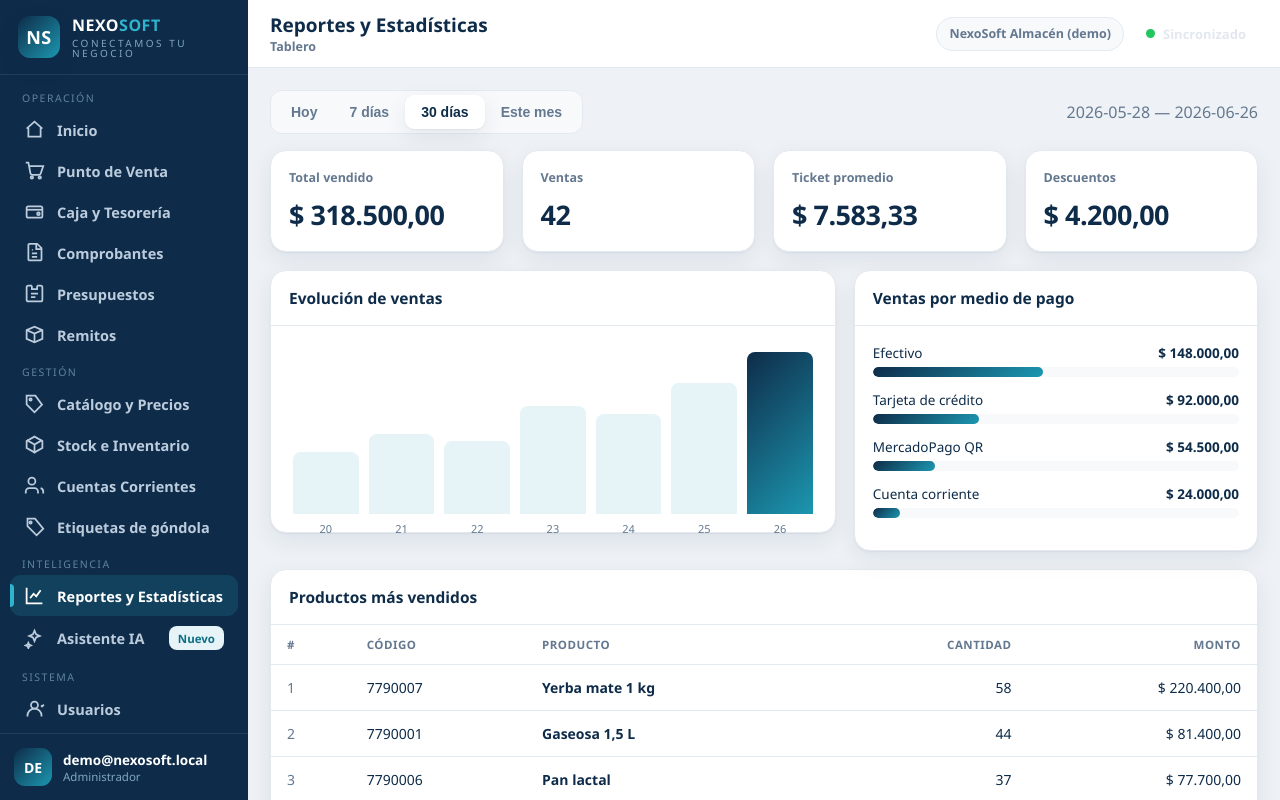
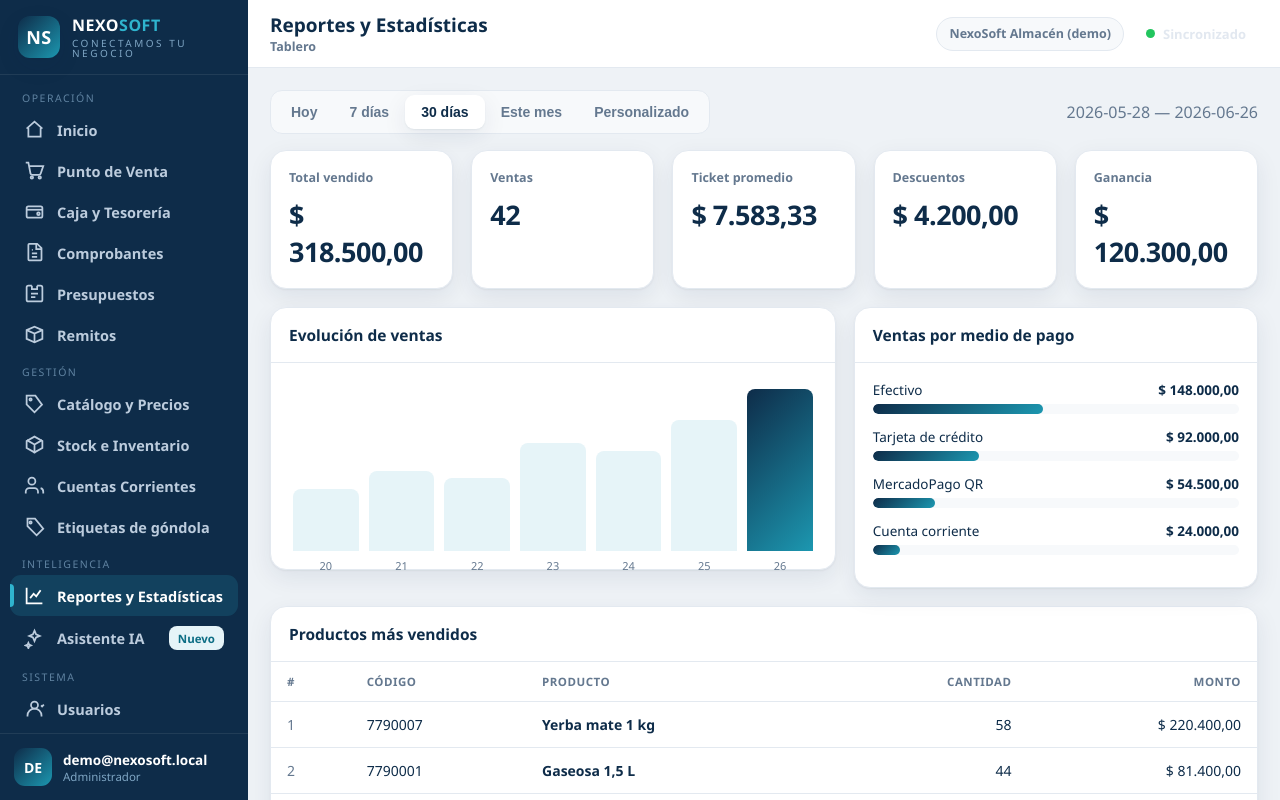
Before and after one commit to nexosoftfsa/nexosoft-pos, a React (Vite) app in the folder apps/pos-desktop/: page / in a window 1280 px wide. Both pictures are taken after a click on the button "Reportes y Estadísticas". Built offline with nearby package versions, Linux system fonts and the light colour scheme.

Commit message:
feat(pos): selector de rango personalizado y KPI de ganancia en Reportes
Nuevo boton Personalizado con dos inputs datetime-local (desde/hasta)
junto a los presets existentes (Hoy/7 dias/30 dias/Este mes, sin cambios
de comportamiento). Quinto KPI Ganancia usando el nuevo endpoint de
rentabilidad.

```diff
--- a/apps/pos-desktop/src/componentes/ReportesPos.tsx
+++ b/apps/pos-desktop/src/componentes/ReportesPos.tsx
@@ -11,13 +11,28 @@ import {
   ErrorReportes,
   type ClienteReportes,
   type PuntoSerie,
+  type Rentabilidad,
   type ResumenVentas,
   type TopProducto,
   type VentaPorMedio,
 } from "../sync/cliente-reportes";
 import { pesos } from "../formato";
 import { etiquetaMedioPago } from "./comprobantes-helpers";
-import { PRESETS, porcentaje, rangoDe, type PresetRango } from "./reportes-helpers";
+import {
+  aIsoFechaHora,
+  PRESETS,
+  porcentaje,
+  rangoDe,
+  type PresetRango,
+  type RangoFechas,
+} from "./reportes-helpers";
+
+/** Rango personalizado por defecto: desde la medianoche de hoy hasta ahora. */
+function rangoPersonalizadoInicial(): RangoFechas {
+  const ahora = new Date();
+  const medianoche = new Date(ahora.getFullYear(), ahora.getMonth(), ahora.getDate());
+  return { desde: aIsoFechaHora(medianoche), hasta: aIsoFechaHora(ahora) };
+}
 
 function mensaje(e: unknown): string {
   if (e instanceof ErrorReportes) return e.message;
@@ -38,27 +53,33 @@ interface Datos {
   serie: PuntoSerie[];
   medios: VentaPorMedio[];
   top: TopProducto[];
+  rentabilidad: Rentabilidad;
 }
 
 export function ReportesPos({ cliente }: { cliente: ClienteReportes }) {
   const [preset, setPreset] = useState<PresetRango>("treinta");
+  const [rangoCustom, setRangoCustom] = useState<RangoFechas>(rangoPersonalizadoInicial);
   const [datos, setDatos] = useState<Datos | null>(null);
   const [cargando, setCargando] = useState(true);
   const [error, setError] = useState<string | null>(null);
 
-  const rango = useMemo(() => rangoDe(preset), [preset]);
+  const rango = useMemo(
+    () => (preset === "personalizado" ? rangoCustom : rangoDe(preset)),
+    [preset, rangoCustom],
+  );
 
   const cargar = useCallback(async () => {
     setCargando(true);
     setError(null);
     try {
-      const [resumen, serie, medios, top] = await Promise.all([
+      const [resumen, serie, medios, top, rentabilidad] = await Promise.all([
         cliente.resumen(rango),
         cliente.serie(rango),
         cliente.porMedioPago(rango),
         cliente.topProductos(rango, 10),
+        cliente.rentabilidad(rango),
       ]);
-      setDatos({ resumen, serie, medios, top });
+      setDatos({ resumen, serie, medios, top, rentabilidad });
     } catch (e) {
       setError(mensaje(e));
       setDatos(null);
@@ -94,7 +115,38 @@ export function ReportesPos({ cliente }: { cliente: ClienteReportes }) {
               {p.etiqueta}
             </button>
           ))}
+          <button
+            type="button"
+            className={preset === "personalizado" ? "on" : ""}
+            onClick={() => setPreset("personalizado")}
+          >
+            Personalizado
+          </button>
         </span>
+        {preset === "personalizado" && (
+          <span className="rango-personalizado">
+            <label>
+              Desde
+              <input
+                type="datetime-local"
+                className="input"
+                value={rangoCustom.desde}
+                max={rangoCustom.hasta}
+                onChange={(e) => setRangoCustom((r) => ({ ...r, desde: e.target.value }))}
+              />
+            </label>
+            <label>
+              Hasta
+              <input
+                type="datetime-local"
+                className="input"
+                value={rangoCustom.hasta}
+                min={rangoCustom.desde}
+                onChange={(e) => setRangoCustom((r) => ({ ...r, hasta: e.target.value }))}
+              />
+            </label>
+          </span>
+        )}
         <div className="spacer" />
         <span className="muted">
           {rango.desde} — {rango.hasta}
@@ -106,7 +158,7 @@ export function ReportesPos({ cliente }: { cliente: ClienteReportes }) {
 
       {!cargando && datos !== null && (
         <>
-          <div className="kpis kpis--4">
+          <div className="kpis kpis--5">
             <div className="kpi">
               <div className="kpi__label">Total vendido</div>
               <div className="kpi__val">{money(datos.resumen.totalVendido)}</div>
@@ -122,6 +174,10 @@ export function ReportesPos({ cliente }: { cliente: ClienteReportes }) {
             <div className="kpi">
               <div className="kpi__label">Descuentos</div>
               <div className="kpi__val">{money(datos.resumen.totalDescuentos)}</div>
+            </div>
+            <div className="kpi">
+              <div className="kpi__label">Ganancia</div>
+              <div className="kpi__val">{money(datos.rentabilidad.gananciaBruta)}</div>
             </div>
           </div>
 
--- a/apps/pos-desktop/src/componentes/reportes-helpers.ts
+++ b/apps/pos-desktop/src/componentes/reportes-helpers.ts
@@ -4,7 +4,7 @@
  * `/reportes` de la Fase 6.
  */
 
-export type PresetRango = "hoy" | "semana" | "treinta" | "mes";
+export type PresetRango = "hoy" | "semana" | "treinta" | "mes" | "personalizado";
 
 export interface RangoFechas {
   readonly desde: string; // YYYY-MM-DD
@@ -24,6 +24,13 @@ export function aIso(d: Date): string {
   const m = String(d.getMonth() + 1).padStart(2, "0");
   const dd = String(d.getDate()).padStart(2, "0");
   return `${y}-${m}-${dd}`;
+}
+
+/** Fecha y hora local a `YYYY-MM-DDTHH:mm` (formato de `<input type="datetime-local">`). */
+export function aIsoFechaHora(d: Date): string {
+  const hh = String(d.getHours()).padStart(2, "0");
+  const mm = String(d.getMinutes()).padStart(2, "0");
+  return `${aIso(d)}T${hh}:${mm}`;
 }
 
 /** Devuelve el rango (desde/hasta) de un preset, relativo a `hoy`. */
--- a/apps/pos-desktop/src/shell/gestion.css
+++ b/apps/pos-desktop/src/shell/gestion.css
@@ -541,6 +541,26 @@
 .gestion .kpis--4 {
   grid-template-columns: repeat(4, 1fr);
 }
+.gestion .kpis--5 {
+  grid-template-columns: repeat(5, 1fr);
+}
+.rango-personalizado {
+  display: flex;
+  align-items: center;
+  gap: 14px;
+  flex-wrap: wrap;
+}
+.rango-personalizado label {
+  display: flex;
+  align-items: center;
+  gap: 6px;
+  font-size: 12.5px;
+  color: var(--muted);
+  font-weight: 600;
+}
+.rango-personalizado .input {
+  height: 34px;
+}
 .rep-grid {
   display: grid;
   grid-template-columns: 1.4fr 1fr;
@@ -596,7 +616,8 @@
 }
 
 @media (max-width: 900px) {
-  .gestion .kpis--4 {
+  .gestion .kpis--4,
+  .gestion .kpis--5 {
     grid-template-columns: repeat(2, 1fr);
   }
   .rep-grid {
--- a/apps/pos-desktop/src/sync/cliente-reportes-simulado.ts
+++ b/apps/pos-desktop/src/sync/cliente-reportes-simulado.ts
@@ -7,6 +7,7 @@ import type { RangoFechas } from "../componentes/reportes-helpers";
 import type {
   ClienteReportes,
   PuntoSerie,
+  Rentabilidad,
   ResumenVentas,
   TopProducto,
   VentaPorMedio,
@@ -55,4 +56,9 @@ export class ClienteReportesSimulado implements ClienteReportes {
     ];
     return datos.slice(0, limite);
   }
+
+  async rentabilidad(_rango: RangoFechas): Promise<Rentabilidad> {
+    void _rango;
+    return { ventasTotal: "318500.00", costoTotal: "198200.00", gananciaBruta: "120300.00" };
+  }
 }
--- a/apps/pos-desktop/src/sync/cliente-reportes.ts
+++ b/apps/pos-desktop/src/sync/cliente-reportes.ts
@@ -34,11 +34,18 @@ export interface TopProducto {
   readonly monto: string;
 }
 
+export interface Rentabilidad {
+  readonly ventasTotal: string;
+  readonly costoTotal: string;
+  readonly gananciaBruta: string;
+}
+
 export interface ClienteReportes {
   resumen(rango: RangoFechas): Promise<ResumenVentas>;
   serie(rango: RangoFechas): Promise<PuntoSerie[]>;
   porMedioPago(rango: RangoFechas): Promise<VentaPorMedio[]>;
   topProductos(rango: RangoFechas, limite?: number): Promise<TopProducto[]>;
+  rentabilidad(rango: RangoFechas): Promise<Rentabilidad>;
 }
 
 export class ErrorReportes extends Error {
@@ -80,6 +87,10 @@ export class ClienteReportesHttp implements ClienteReportes {
     );
   }
 
+  rentabilidad(rango: RangoFechas): Promise<Rentabilidad> {
+    return this.get<Rentabilidad>(`/reportes/ventas/rentabilidad${this.query(rango)}`);
+  }
+
   private async get<T>(ruta: string): Promise<T> {
     const token = this.obtenerToken();
     let res: Response;
```
Also changed, not shown: 1 other file (tests, documents, lock files or other folders).
